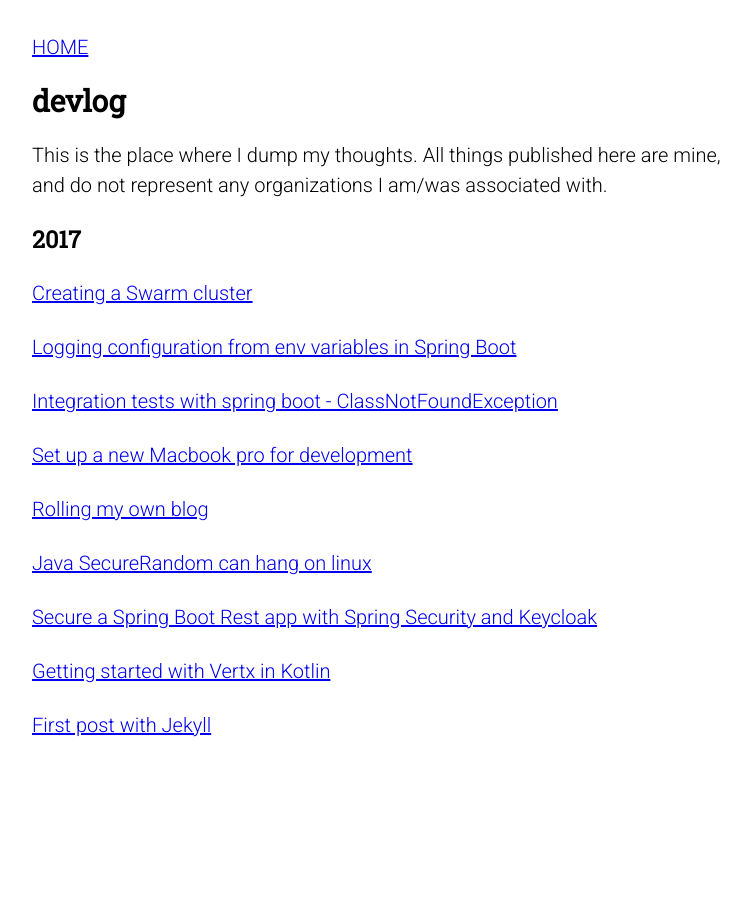
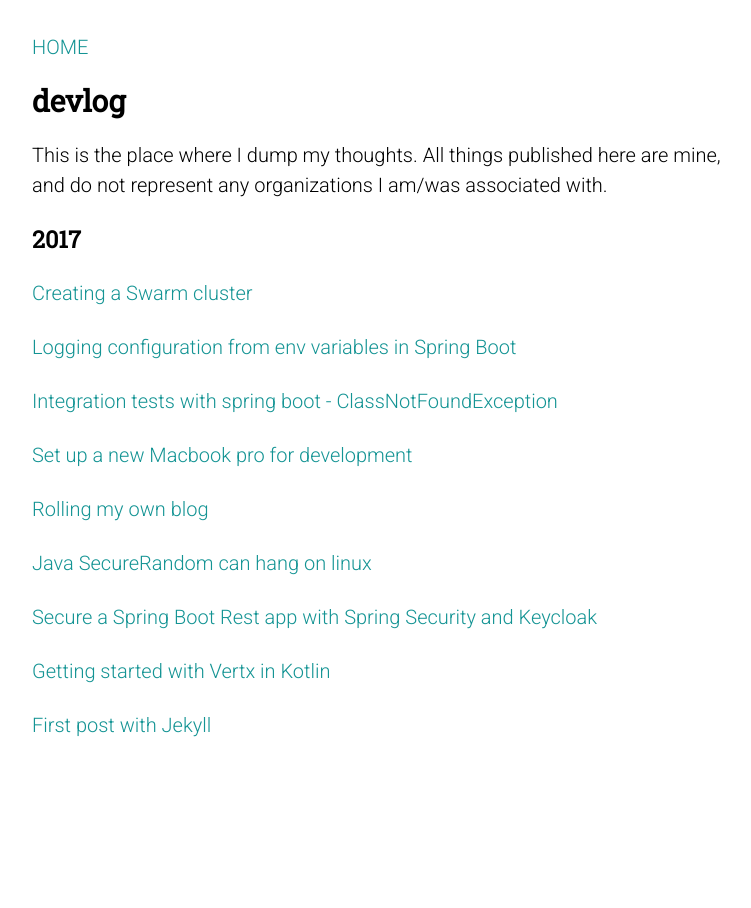
Before and after one commit to sandor-nemeth/sandor-nemeth.github.io, a Jekyll site: the page built from index.md, in a window 1280 px wide. Shown: the whole page, without its empty margins (266-1017 px from the left). Built offline with Jekyll 4.4.1, drawn with Linux system fonts in a browser that asks for light colours.

Commit message:
configure colored links

```diff
--- a/_sass/_base.sass
+++ b/_sass/_base.sass
@@ -17,3 +17,10 @@ p
 
 img
   width: 100%
+
+a, a:visited
+  color: $teal
+  text-decoration: none
+
+a:hover
+  text-decoration: underline
--- a/_sass/_variables.sass
+++ b/_sass/_variables.sass
@@ -6,3 +6,6 @@ $content-width: 640px
 /* fonts */
 $header-font: 'Roboto Slab', serif
 $body-font: 'Roboto', sans-serif
+
+/* Colors */
+$teal: #149494
```
